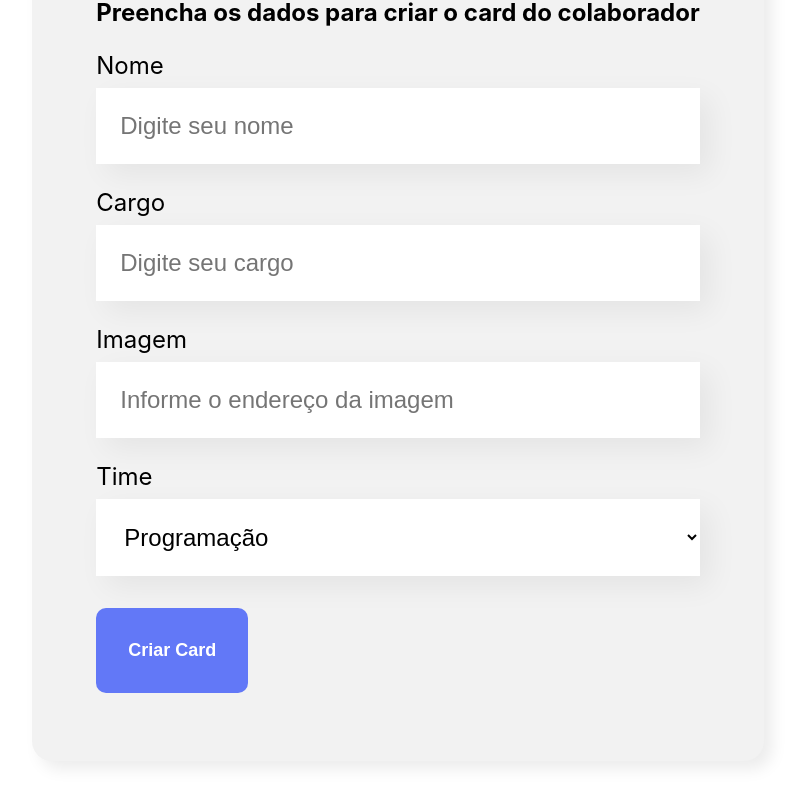
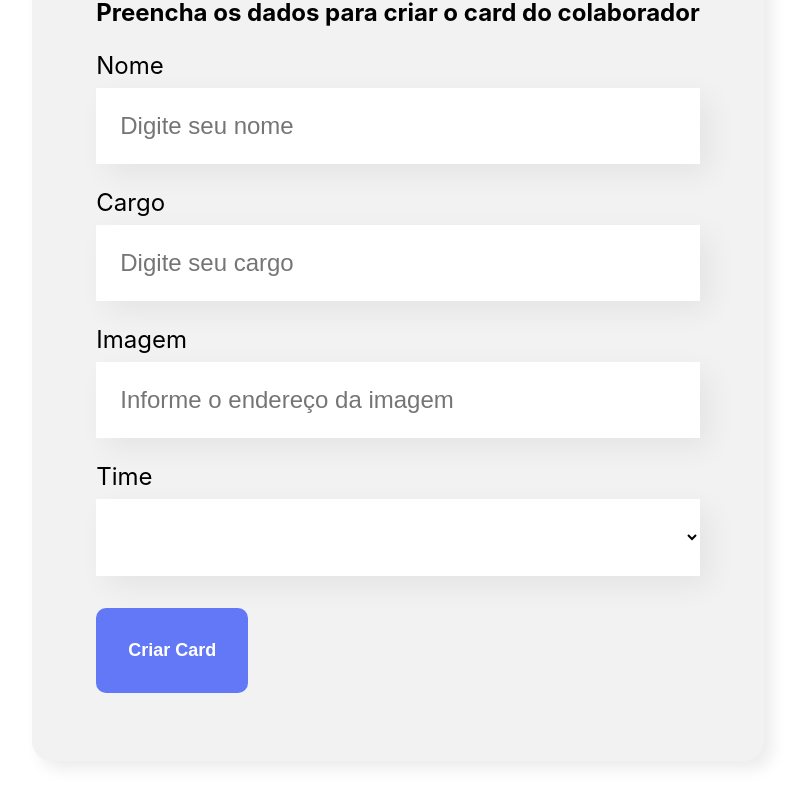
Before and after one commit to FrancisCarolina/Organo, a React (Create React App) app in the folder organo/: page / in a window 1280 px wide. Shown: the part 636-1441 px from the top of the page, without its empty margins (242-1042 px from the left). Built offline with nearby package versions, Linux system fonts and the light colour scheme.

Commit message:
manipulando inputs

```diff
--- a/organo/src/componentes/CampoTexto/index.js
+++ b/organo/src/componentes/CampoTexto/index.js
@@ -1,10 +1,19 @@
 import "./CampoTexto.css";
 
 const CampoTexto = (props) => {
+  const aoDigitado = (event) => {
+    props.aoAlterado(event.target.value);
+  };
+
   return (
     <div className="campo-texto">
       <label>{props.label}</label>
-      <input required={props.obrigatorio} placeholder={props.placeholder} />
+      <input
+        onChange={aoDigitado}
+        required={props.obrigatorio}
+        placeholder={props.placeholder}
+        value={props.valor}
+      />
     </div>
   );
 };
--- a/organo/src/componentes/Formulario/index.js
+++ b/organo/src/componentes/Formulario/index.js
@@ -1,3 +1,4 @@
+import { useState } from "react";
 import "./Formulario.css";
 import CampoTexto from "../CampoTexto";
 import ListaSuspensa from "../ListaSuspensa";
@@ -14,18 +15,47 @@
     "Inovação e Gestão",
   ];
 
+  const [nome, setNome] = useState("");
+  const [cargo, setCargo] = useState("");
+  const [imagem, setImagem] = useState("");
+  const [time, setTime] = useState("");
+
   const aoSalvar = (evento) => {
     evento.preventDefault();
+    console.log("Form: ", nome, cargo, imagem, time);
   };
 
   return (
     <section className="formulario">
       <form onSubmit={aoSalvar}>
         <h2>Preencha os dados para criar o card do colaborador</h2>
-        <CampoTexto obrigatorio label="Nome" placeholder="Digite seu nome" />
-        <CampoTexto obrigatorio label="Cargo" placeholder="Digite seu cargo" />
-        <CampoTexto label="Imagem" placeholder="Informe o endereço da imagem" />
-        <ListaSuspensa obrigatorio label="Time" itens={times} />
+        <CampoTexto
+          obrigatorio
+          label="Nome"
+          placeholder="Digite seu nome"
+          valor={nome}
+          aoAlterado={(valor) => setNome(valor)}
+        />
+        <CampoTexto
+          obrigatorio
+          label="Cargo"
+          placeholder="Digite seu cargo"
+          valor={cargo}
+          aoAlterado={(valor) => setCargo(valor)}
+        />
+        <CampoTexto
+          label="Imagem"
+          placeholder="Informe o endereço da imagem"
+          valor={imagem}
+          aoAlterado={(valor) => setImagem(valor)}
+        />
+        <ListaSuspensa
+          obrigatorio
+          label="Time"
+          itens={times}
+          valor={time}
+          aoAlterado={(valor) => setTime(valor)}
+        />
         <Botao>Criar Card</Botao>
       </form>
     </section>
--- a/organo/src/componentes/ListaSuspensa/index.js
+++ b/organo/src/componentes/ListaSuspensa/index.js
@@ -4,7 +4,12 @@
   return (
     <div className="lista-suspensa">
       <label>{props.label}</label>
-      <select required={props.obrigatorio}>
+      <select
+        onChange={(evento) => props.aoAlterado(evento.target.value)}
+        required={props.obrigatorio}
+        value={props.valor}
+      >
+        <option value="" data-default disabled selected></option>
         {props.itens.map((item) => (
           <option key={item}>{item}</option>
         ))}
```
